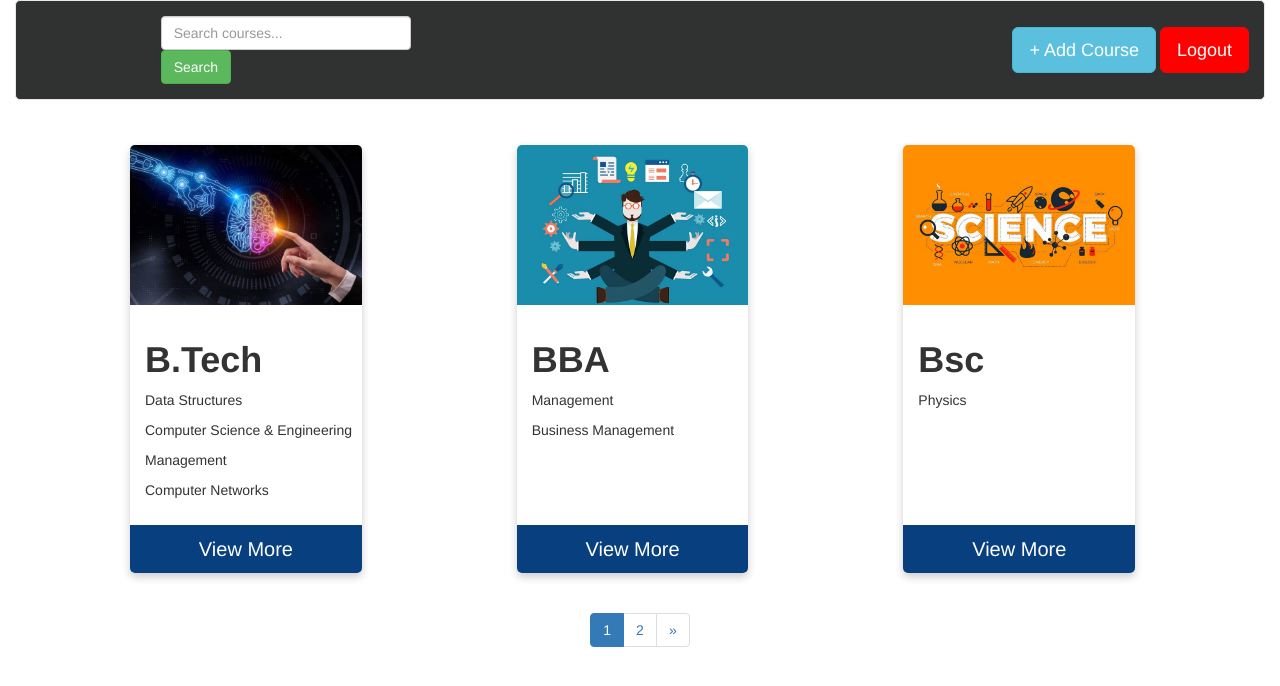
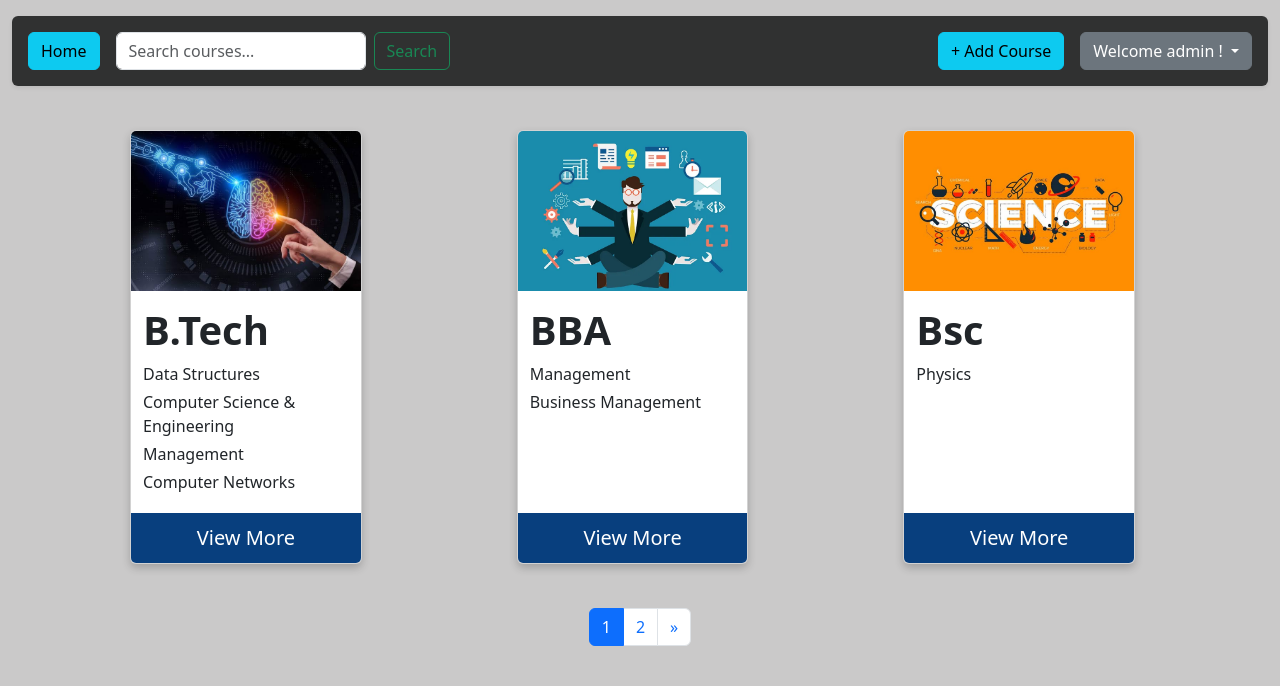
Before and after one commit to DJSquRE/Coursescards, a Django app: page /courses/ in a window 1280 px wide. Shown: the top 686 px of the page. Run offline with Django 5.2, Linux system fonts and the light colour scheme; a user stored in the database is signed in; data comes from the database, SQL or seed files in the repository; both versions use the stored data as it was after the commit; some libraries are stand-ins or nearby versions.

Commit message:
new changes 23 sept

```diff
--- a/cards/forms.py
+++ b/cards/forms.py
@@ -1,12 +1,15 @@
 from django import forms
+from django.contrib.auth.models import User
 from .models import Course
-from django.contrib.auth.forms import AuthenticationForm,UserCreationForm
+from django.contrib.auth.forms import AuthenticationForm,UserCreationForm,PasswordChangeForm
 class UserLoginForm(AuthenticationForm):
     pass
 
 class UserRegisterForm(UserCreationForm):
     pass
 
+class ChangePassword(PasswordChangeForm):
+    pass
 
 
 class CourseForm(forms.ModelForm):
--- a/cards/static/css/style.css
+++ b/cards/static/css/style.css
@@ -96,3 +96,34 @@
     background-color: rgb(126, 0, 0);
     border: 1px solid rgb(126,0,0);
 }
+.dropdown:hover .dropdowncontent{
+    display: block;
+}
+.dropdowncontent{
+display: none;
+position: absolute;
+background-color: white;
+color: black;
+width: 100%;
+font-size: 20px;
+z-index: 1;
+    box-shadow: 0 4px 8px 0 rgb(0 0 0 / 20%);
+    text-align: center;
+}
+.dropdowncontent a{
+    display: block;
+}
+
+.dropbtn{
+    background-color: black;
+    color: white;
+    font-size: 20px;
+}
+a:hover{
+    background-color: rgb(218, 213, 213);
+}
+
+
+.subjects{
+    margin-bottom: 4px;
+}
--- a/cards/templates/course.html
+++ b/cards/templates/course.html
@@ -2,55 +2,105 @@
 <!DOCTYPE html>
 <html lang="en">
 <head>
-
     <title>Courses</title>
 
     <link rel="stylesheet" href="{% static 'css/style.css' %}">
-
-
-    <link rel="stylesheet" href="https://maxcdn.bootstrapcdn.com/bootstrap/3.4.1/css/bootstrap.min.css">
-    <script src="https://ajax.googleapis.com/ajax/libs/jquery/3.7.1/jquery.min.js"></script>
-    <script src="https://maxcdn.bootstrapcdn.com/bootstrap/3.4.1/js/bootstrap.min.js"></script>
-
+    <link href="https://cdn.jsdelivr.net/npm/bootstrap@5.3.3/dist/css/bootstrap.min.css" rel="stylesheet">
 </head>
 
-<body>
-    <div class="container-fluid">
+<body style="background-color: rgb(202, 201, 201);">
+<div class="container-fluid mt-3">
+    <nav class="navbar navbar-expand-lg rounded p-3 mb-4 shadow-sm" style="background-color: #303131;">
+        <div class="container-fluid d-flex flex-wrap justify-content-between align-items-center p-0">
+            <div class="d-flex align-items-center gap-3">
+                <a href="{% url 'courseview'%}">
+                    <button type="button" class="btn btn-info explicit">Home</button>
+                </a>
 
-    <div style="display: flex; justify-content: space-between; align-items: center; background-color: #303131; padding: 15px; border: 1px solid #e7e7e7; border-radius: 5px; margin-bottom: 25px;">
+                <form method="GET" class="d-flex m-0">
+                    <input class="form-control me-2" type="search" name="q" value="{{ query }}" placeholder="Search courses..." style="width: 250px;">
+                    <button class="btn btn-outline-success" type="submit">Search</button>
+                </form>
+            </div>
 
-        <form method="GET" class="form-inline" style="margin: 0;">
-            <div class="form-group">
-                <input class="form-control" type="search" name="q" value="{{ query }}" placeholder="Search courses..." style="width: 250px;">
-                <button class="btn btn-success" type="submit">Search</button>
-            </div>
-        </form>
+            <div class="d-flex align-items-center gap-3 mt-3 mt-lg-0">
 
-
-        <div>
                 {% if user.is_staff or user.is_superuser %}
-            <button id="coursebutton" type="button" class="btn btn-info btn-lg explicit" data-toggle="modal" data-target="#myModal">
+                <button type="button" class="btn btn-info explicit" data-bs-toggle="modal" data-bs-target="#myModal">
                     + Add Course
                 </button>
                 {% endif %}
-            <a href="{% url 'logout' %}">
-                <button id="logout" type="button" class="btn btn-info btn-lg">
-            Logout
+
+                <div class="dropdown">
+                    <button class="btn btn-secondary dropdown-toggle" type="button" data-bs-toggle="dropdown" aria-expanded="false">
+                        Welcome {{request.user}} !
                     </button>
+                    <ul class="dropdown-menu dropdown-menu-end shadow">
+                        <li><a class="dropdown-item" href="#" data-bs-toggle="modal" data-bs-target="#changepass">Change Password</a></li>
+
+                        <li><a class="dropdown-item text-danger fw-bold" href="{% url 'logout' %}">Logout</a></li>
+                    </ul>
+                </div>
+            </div>
+        </div>
+    </nav>
+</div>
+
+<div class="courses-grid">
+    {% for course in courses %}
+    <div class="card">
+        <img src="{{course.image.url}}" alt="courses-image" style="width:100%">
+        <div class="container">
+            <h1><b>{{course.course_name}}</b></h1>
+            {% for subject in course.subjects.all %}
+                <p class="subjects">{{subject.subject}}</p>
+            {% endfor %}
+        </div>
+        <a href="{% url 'coursedetail' course.pk %}" class="btn-wrapper" style="margin-top: auto">
+            <button id="explicit">View More</button>
         </a>
     </div>
+    {% endfor %}
 </div>
 
+<div class="d-flex justify-content-center mt-4 mb-5">
+    <nav aria-label="Page navigation">
+        <ul class="pagination">
+            {% if courses.has_previous %}
+            <li class="page-item">
+                <a class="page-link" href="?page={{courses.previous_page_number}}" aria-label="Previous">
+                    <span aria-hidden="true">&laquo;</span>
+                </a>
+            </li>
+            <li class="page-item"><a class="page-link" href="?page={{courses.previous_page_number}}">{{courses.previous_page_number}}</a></li>
+            {% endif %}
+
+            <li class="page-item active"><a class="page-link" href="?page={{courses.number}}">{{courses.number}}</a></li>
+
+            {% if courses.has_next %}
+            <li class="page-item"><a class="page-link" href="?page={{courses.next_page_number}}">{{courses.next_page_number}}</a></li>
+            <li class="page-item">
+                <a class="page-link" href="?page={{courses.next_page_number}}" aria-label="Next">
+                    <span aria-hidden="true">&raquo;</span>
+                </a>
+            </li>
+            {% endif %}
+        </ul>
+    </nav>
+</div>
+
+
+<!-- Add Course MOdal -->
 {% if user.is_staff or user.is_superuser %}
-    <div class="modal fade" id="myModal" role="dialog">
+<div class="modal fade" id="myModal" tabindex="-1" aria-hidden="true">
     <div class="modal-dialog">
         <form id="modalformidcheck" action="{% url 'courseview' %}" method="POST" enctype="multipart/form-data">
             {% csrf_token %}
             <div class="modal-content">
 
                 <div class="modal-header">
-                        <button type="button" class="close" data-dismiss="modal">&times;</button>
-                        <h4 class="modal-title">Add Course</h4>
+                    <h5 class="modal-title">Add Course</h5>
+                    <button type="button" class="btn-close" data-bs-dismiss="modal" aria-label="Close"></button>
                 </div>
 
                 <div class="modal-body">
@@ -59,7 +109,7 @@
                 </div>
 
                 <div class="modal-footer">
-                        <button type="button" class="btn btn-default" data-dismiss="modal">Cancel</button>
+                    <button type="button" class="btn btn-secondary" data-bs-dismiss="modal">Cancel</button>
                     <button type="submit" class="btn btn-success">Save Course</button>
                 </div>
 
@@ -69,67 +119,37 @@
 </div>
 {% endif %}
 
+<!-- Change Password Modal -->
+<div class="modal fade" id="changepass" tabindex="-1" aria-hidden="true">
+    <div class="modal-dialog">
+        <form id="passwordchange" method="POST">
+            {% csrf_token %}
+            <div class="modal-content">
+
+                <div class="modal-header">
+                    <h5 class="modal-title">Change Password</h5>
+                    <button type="button" class="btn-close" data-bs-dismiss="modal" aria-label="Close"></button>
                 </div>
 
-        <div class="courses-grid">
-    {% for course in courses %}
-    <div class="card">
-        <img src="{{course.image.url}}" alt="courses-image" style="width:100%">
-        <div class="container">
-            <h1><b>{{course.course_name}}</b></h1>
-            {% for subject in course.subjects.all %}
-                <p>{{subject.subject}}</p>
-            {% endfor %}
-        </div>
-        <a href="{% url 'coursedetail' course.pk %}" class="btn-wrapper" style="margin-top: auto">
-            <button id="explicit">View More</button>
-        </a>
-    </div>
-    {% endfor %}
+                <div class="modal-body">
+                    <div id="pass-error-box" style="color: red; margin-bottom: 15px;"></div>
+                    {{passform.as_p}}
                 </div>
 
-       <div>
-
-        <nav aria-label="Page navigation example" style="text-align: center;">
-
-  <ul class="pagination">
-
-    {% if courses.has_previous %}
-    <li class="page-item">
-      <a class="page-link" href="?page={{courses.previous_page_number}}" aria-label="Previous">
-        <span aria-hidden="true">&laquo;</span>
-        <span class="sr-only">Previous</span>
-      </a>
-    </li>
-    {% endif %}
-
-    {% if courses.has_previous %}
-    <li class="page-item"><a class="page-link" href="?page={{courses.previous_page_number}}">{{courses.previous_page_number}}</a></li>
-    {% endif %}
-
-
-    <li class="page-item active"><a class="page-link" href="?page={{courses.number}}">{{courses.number}}</a></li>
-
-
-    {% if courses.has_next %}
-    <li class="page-item"><a class="page-link" href="?page={{courses.next_page_number}}">{{courses.next_page_number}}</a></li>
-    {% endif %}
-
-    {% if courses.has_next %}
-    <li class="page-item">
-      <a class="page-link" href="?page={{courses.next_page_number}}" aria-label="Next">
-        <span aria-hidden="true">&raquo;</span>
-        <span class="sr-only">Next</span>
-      </a>
-    </li>
-    {% endif %}
-  </ul>
-</nav>
+                <div class="modal-footer">
+                    <button type="button" class="btn btn-secondary" data-bs-dismiss="modal">Cancel</button>
+                    <button type="submit" name="changepassword" class="btn btn-success">Apply</button>
                 </div>
 
+            </div>
+        </form>
+    </div>
+</div>
 
+<!-- SCRIPTS -->
+<script src="https://ajax.googleapis.com/ajax/libs/jquery/3.7.1/jquery.min.js"></script>
+<script src="https://cdn.jsdelivr.net/npm/bootstrap@5.3.3/dist/js/bootstrap.bundle.min.js"></script>
 <script src="{% static 'js/script.js' %}"></script>
+
 </body>
-
-
 </html>
--- a/cards/templates/registration/login.html
+++ b/cards/templates/registration/login.html
@@ -29,7 +29,7 @@
 	    <h2 class="text-center">Log in to your account</h2>
 
         {% if form.non_field_errors %}
-    <div class="your-custom-error-class" style="color: red; text-align: center;">
+    <div style="color: red; text-align: center;">
             {% for error in form.non_field_errors %}
                 <p>{{ error }}</p>
             {% endfor %}
@@ -40,7 +40,7 @@
     <label for="user">Username</label>
     {% if form.username.errors %}
     {% for error in form.username.errors %}
-    <p class="your-custom-error-class" style="color: red; text-align: left;">
+    <p style="color: red; text-align: left;">
         {{error}}</p>
         {% endfor %}
     {% endif %}
@@ -51,7 +51,7 @@
     <label for="password1">Password</label>
     {% if form.password.errors %}
     {% for error in form.password.errors %}
-    <p class="your-custom-error-class" style="color: red; text-align: left;">{{error}}</p>
+    <p style="color: red; text-align: left;">{{error}}</p>
         {% endfor %}
     {% endif %}
     <input style="width: 30%;" type="password" name="password" class="form-control" id="password1" placeholder="Password">
--- a/cards/views.py
+++ b/cards/views.py
@@ -1,6 +1,6 @@
 from django.shortcuts import render,redirect
 from .models import Course,Subject
-from .forms import CourseForm,UserLoginForm,UserRegisterForm
+from .forms import CourseForm,UserLoginForm,UserRegisterForm,ChangePassword
 from django.contrib.auth import login,authenticate,logout
 from django.contrib.auth.models import User
 from django.contrib.auth.decorators import login_required
@@ -24,19 +24,31 @@ def courseview(request):
     page_obj = paginator.get_page(page_number)
 
     if request.method =="POST":
-        form=CourseForm(request.POST,request.FILES)
-        if form.is_valid():
-            form.save()
-            return JsonResponse({"status": "success"})
+        if 'changepassword' in request.POST:
+            form=CourseForm()
+            passform=ChangePassword(user=request.user,data=request.POST)
+
+            if passform.is_valid():
+                passform.save()
+                return redirect("login")
+
         else:
-            return JsonResponse({"status": "error", "errors": form.errors}, status=400)
+            passform=ChangePassword(user=request.user)
+            form=CourseForm(request.POST,request.FILES)
+            if form.is_valid():
+                form.save()
+                return JsonResponse({"status": "success"})
+            else:
+                return JsonResponse({"status": "error", "errors": form.errors}, status=400)
     else:
         form=CourseForm()
+        passform=ChangePassword(user=request.user)
 
     context={
         "courses":page_obj,
         "form":form,
-        "query":search_query
+        "query":search_query,
+        "passform":passform
     }
     return render(request,"course.html",context)
 
```
Also changed, not shown: cards/templates/base.html (added, +15 -0 lines), cards/templates/course_detail.html (+91 -48 lines), cards/templates/testing.html (+6 -3 lines), db.sqlite3. Lines whose indentation alone changed are shown as unchanged.
